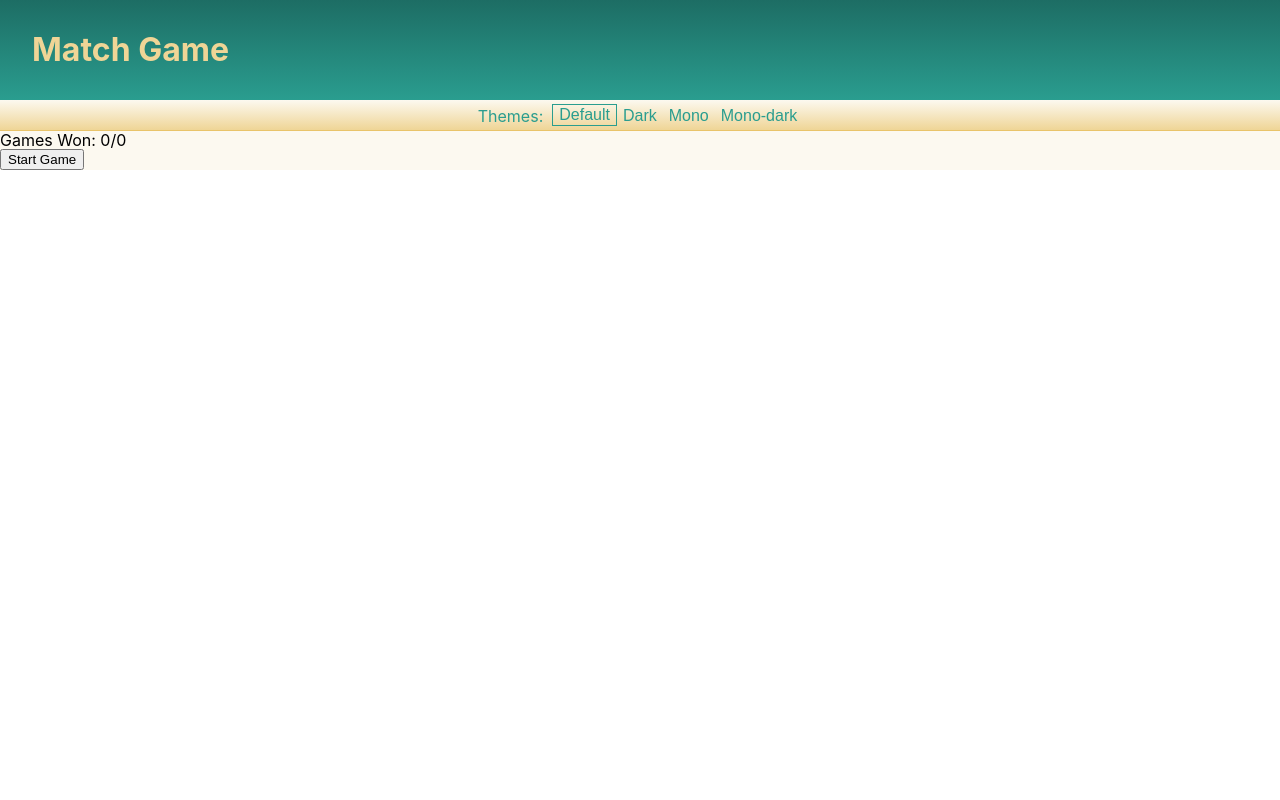
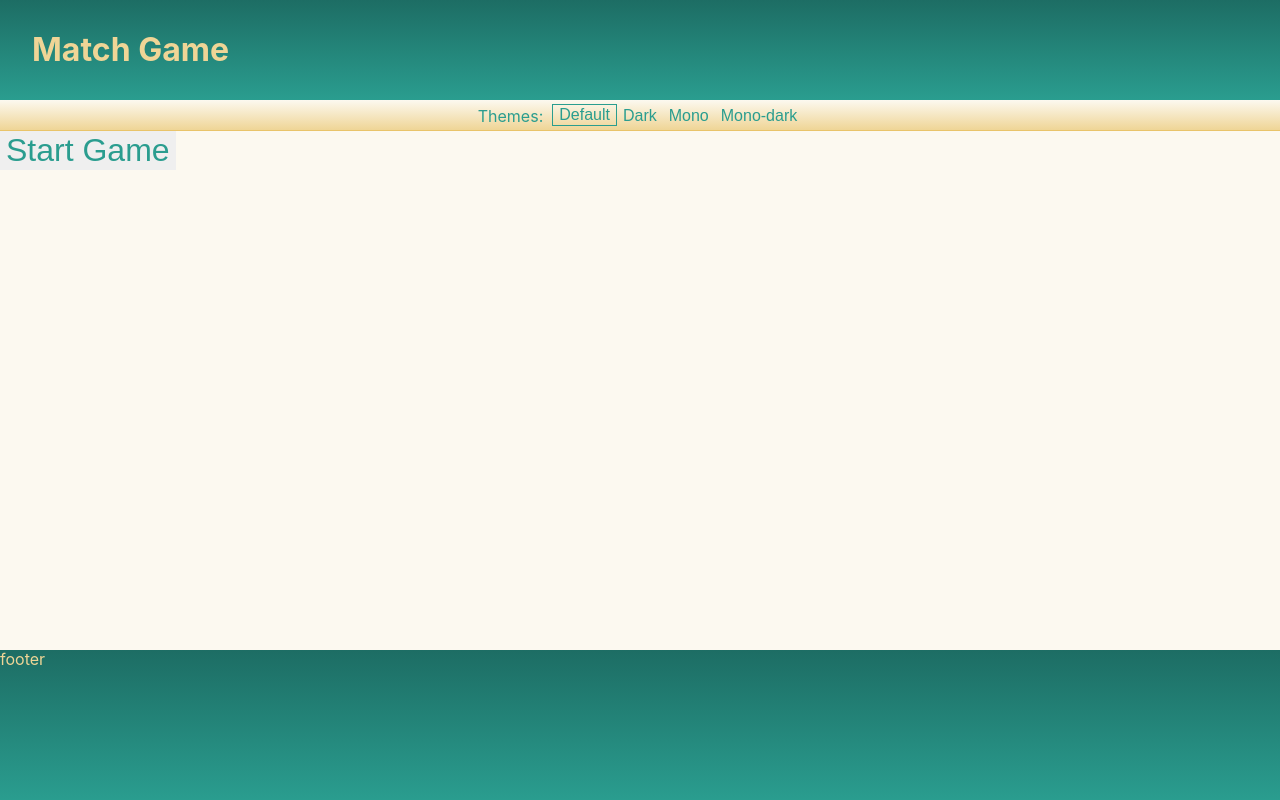
Before and after one commit to shannonyoshi/match-game, a React (Create React App) app: page / in a window 1280 px wide. Built offline with nearby package versions, Linux system fonts and the light colour scheme.

Commit message:
added footer section, fixed some styling for matches

```diff
--- a/src/App.tsx
+++ b/src/App.tsx
@@ -66,12 +66,16 @@ function App() {
             <p className="title">Themes:</p>
             {allThemes.map(themeName=><button className={`theme-btn ${themeName===theme?"selected": ""}`} onClick={()=>setTheme(themeName)}>{themeName.charAt(0).toUpperCase() + themeName.slice(1)}</button>)}
           </div>
-        <h2>Games Won: {winCount}/{gameCount}</h2>
+
         {isStarted ?
-          <Game deck={fullDeck} endGame={endGame} /> :
-          <button onClick={() => setIsStarted(true)}>Start Game</button>
+          <Game deck={fullDeck} gameCount={gameCount} winCount={winCount}endGame={endGame} /> :
+          <div className="not-started">
+            <button onClick={() => setIsStarted(true)} className="start-button">Start Game</button>
+          </div>
         }
-
+      <footer>
+        <h1>footer</h1>
+      </footer>
       </div>
     </div>
   );
--- a/src/components/board.tsx
+++ b/src/components/board.tsx
@@ -10,11 +10,11 @@ type BoardProps = {
   onBoard: (CardInter|null)[],
   selected: number[],
   setSelected: Dispatch<SetStateAction<number[]>>,
-  setError: Dispatch<SetStateAction<string>>,
+  setMessage: Dispatch<SetStateAction<string>>,
   extendBoard:()=>void
 
 }
-const Board = ({ onBoard, selected, setSelected, setError, extendBoard }: BoardProps) => {
+const Board = ({ onBoard, selected, setSelected, setMessage, extendBoard }: BoardProps) => {
 
   const toggleSelect = (cardId: number) :void=> {
     const isSelected = selected.includes(cardId)
@@ -31,7 +31,7 @@ const Board = ({ onBoard, selected, setSelected, setError, extendBoard }: BoardP
         break;
       case false:
         if (selected.length===3){
-          setError("cannot select more than three cards")
+          setMessage("cannot select more than three cards")
           return
         }
         setSelected([...selected, cardId])
--- a/src/components/game.tsx
+++ b/src/components/game.tsx
@@ -7,12 +7,14 @@ import { CardInter, Match } from "../types";
 
 type GameProps = {
   deck: CardInter[],
+  gameCount: number,
+  winCount: number,
   endGame: (win: boolean) => void,
 
 }
 /*
 TODO:
- - create component for showing error messages and game info--cards left/# of wins, etc.
+ - create component for showing message messages and game info--cards left/# of wins, etc.
  - create win screen
  - style add card button
  - fix styling for match component
@@ -23,7 +25,7 @@ TODO:
 */
 
 
-const Game = ({ deck, endGame }: GameProps) => {
+const Game = ({ deck, endGame, gameCount, winCount }: GameProps) => {
   //used = array of ids of cards already played, updated by draw()
   const [used, setUsed] = useState<number[]>([]);
   //matches=matches found by user and validated, updated by useEffect below
@@ -32,7 +34,7 @@ const Game = ({ deck, endGame }: GameProps) => {
   const [onBoard, setOnBoard] = useState<(CardInter | null)[]>([])
   // updated by replaceMatch() & onClick for Card in board.tsx
   const [selected, setSelected] = useState<number[]>([])
-  const [error, setError] = useState<string>("")
+  const [message, setMessage] = useState<string>("")
 
   //initial board setup.
   useEffect(() => {
@@ -41,17 +43,17 @@ const Game = ({ deck, endGame }: GameProps) => {
     setOnBoard([...newCards])
   }, [])
   // this useEffect checks for matches once there are 3 cards selected by user
-  // also removes error once selection has been updated by user.
+  // also removes message once selection has been updated by user.
   useEffect(() => {
     console.log('second useEffect start')
     if (selected.length === 3) {
       if (validateMatch(selected)) {
         setMatches([...matches, [deck[selected[0] - 1], deck[selected[1] - 1], deck[selected[2] - 1]]])
-        setError("")
+        setMessage("")
         replaceMatch()
       }
       else {
-        setError("That's not a match!")
+        setMessage("That's not a match!")
       }
     }
   }, [selected])
@@ -162,7 +164,7 @@ const Game = ({ deck, endGame }: GameProps) => {
       }
       setOnBoard([...newOnBoard])
     } else {
-      setError("You can't add more cards, there is a match on the board")
+      setMessage("You can't add more cards, there is a match on the board")
     }
   }
 
@@ -216,9 +218,13 @@ const Game = ({ deck, endGame }: GameProps) => {
 
   return (
     <div>
-      <p>Used: {used.length}/81</p>
-      {error.length > 0 ? <p>Error: {error}</p> : ""}
-      <Board onBoard={onBoard} extendBoard={extendBoard} selected={selected} setSelected={setSelected} setError={setError} />
+      <div className="info-wrapper">
+        <h2 className="game-stats"><span className="label">Games Won:</span> {winCount}/{gameCount}</h2>
+        <p className="game-stats"><span className="label">Cards Used:</span> {used.length}/81</p>
+        {message.length > 0 ? <p className="message">{message}</p> : ""}
+
+      </div>
+      <Board onBoard={onBoard} extendBoard={extendBoard} selected={selected} setSelected={setSelected} setMessage={setMessage} />
       <button onClick={extendBoard} className="add-cards">Add 3 cards</button>
       <button className="end-game" onClick={resetGame}>End Game</button>
       <Matches matches={matches} />
--- a/src/styling/app.scss
+++ b/src/styling/app.scss
@@ -2,7 +2,8 @@
 @import "variables&mixins.scss";
 
 .app-container {
-  height: 100%;
+  min-height: 100vh;
+  position:relative;
   @include themify {
     background-color: $background;
   }
@@ -47,4 +48,34 @@
       }
     }
   }
+  .info-wrapper{
+    display:flex;
+    .game-stats {
+      font-size:1.25em;
+      padding:1em;
+      @include themify {
+        color: $primary;
+      }
+      .label{
+        font-weight:bold;
+
+      }
+    }
+  }
+  .not-started{
+    height:85%;
+    button{
+      @include action-button;
+    }
+  }
+  footer{
+    height:150px;
+    position:absolute;
+    bottom:0;
+    width:100%;
+    @include themify {
+      background:linear-gradient($primary-dark, $primary);
+      color: $highlight-light;
+    }
+  }
 }
--- a/src/styling/matches.scss
+++ b/src/styling/matches.scss
@@ -8,6 +8,8 @@
   margin: auto;
   flex-wrap:wrap;
   padding: 1em;
+  // padding bottom to account for footer
+  padding-bottom:150px;
   .match {
     // border: 1px solid yellow;
     padding:10px 5px;
--- a/src/styling/variables&mixins.scss
+++ b/src/styling/variables&mixins.scss
@@ -33,7 +33,13 @@
 }
 
 @mixin action-button{
+  border:none;
+  outline:none;
+
   font-size:2em;
+  @include themify {
+    color:$primary
+  }
 }
 
 //$margin= around each shape, $height = long side of shape in px, $width refers to short side
```
